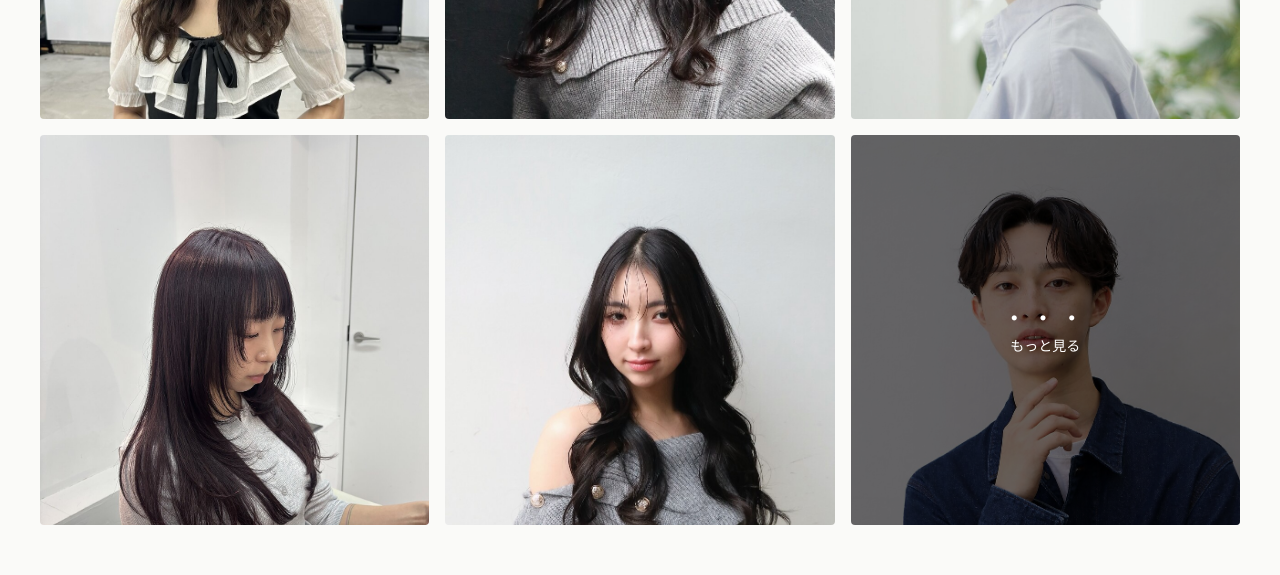
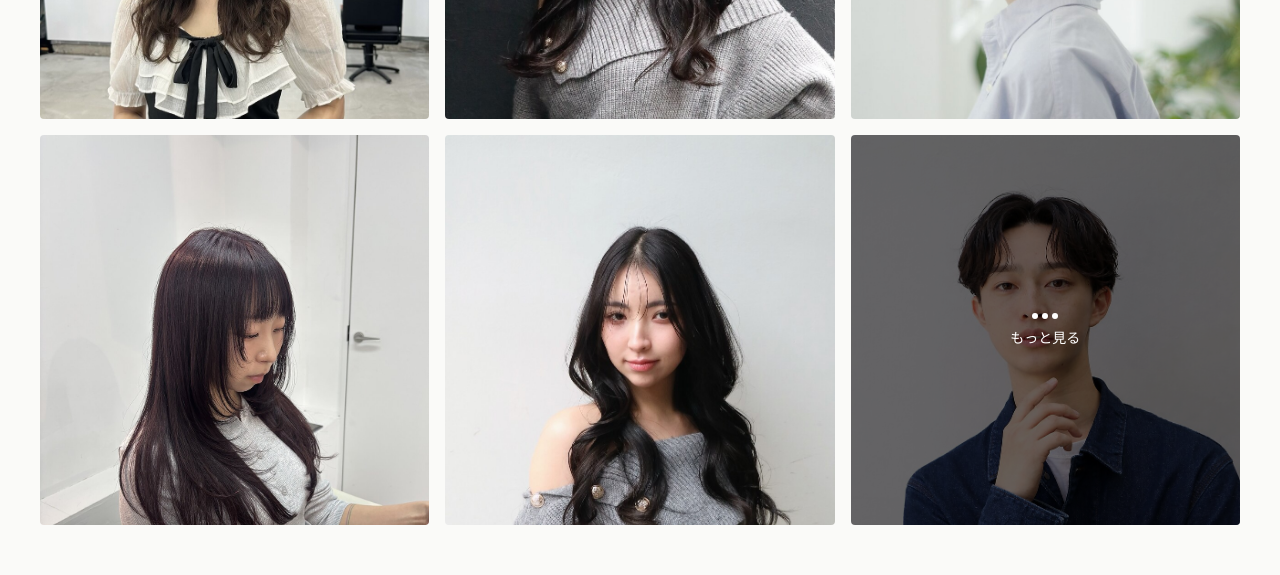
Before and after one commit to reidizhupa/hairsalontokyo, a Next.js app: page / in a window 1280 px wide. Shown: the part 4120-4695 px from the top of the page. Built offline with nearby package versions, Linux system fonts and the light colour scheme.

Commit message:
spacing dots

```diff
--- a/src/components/gallery.tsx
+++ b/src/components/gallery.tsx
@@ -95,10 +95,12 @@ export function Gallery() {
                         sizes="(min-width: 768px) 32vw, 48vw"
                         className="object-cover object-top"
                     />
-                    <div className="absolute inset-0 flex flex-col items-center justify-center gap-1.5 bg-black/60 text-white transition-colors group-hover:bg-black/70">
-                        <span className="text-2xl leading-none tracking-[0.2em]">
-                            ・・・
-                        </span>
+                    <div className="absolute inset-0 flex flex-col items-center justify-center gap-2 bg-black/60 text-white transition-colors group-hover:bg-black/70">
+                        <div className="flex items-center gap-1">
+                            <span className="h-1.5 w-1.5 rounded-full bg-white" />
+                            <span className="h-1.5 w-1.5 rounded-full bg-white" />
+                            <span className="h-1.5 w-1.5 rounded-full bg-white" />
+                        </div>
                         <span className="text-sm font-medium">もっと見る</span>
                     </div>
                 </Link>
```
